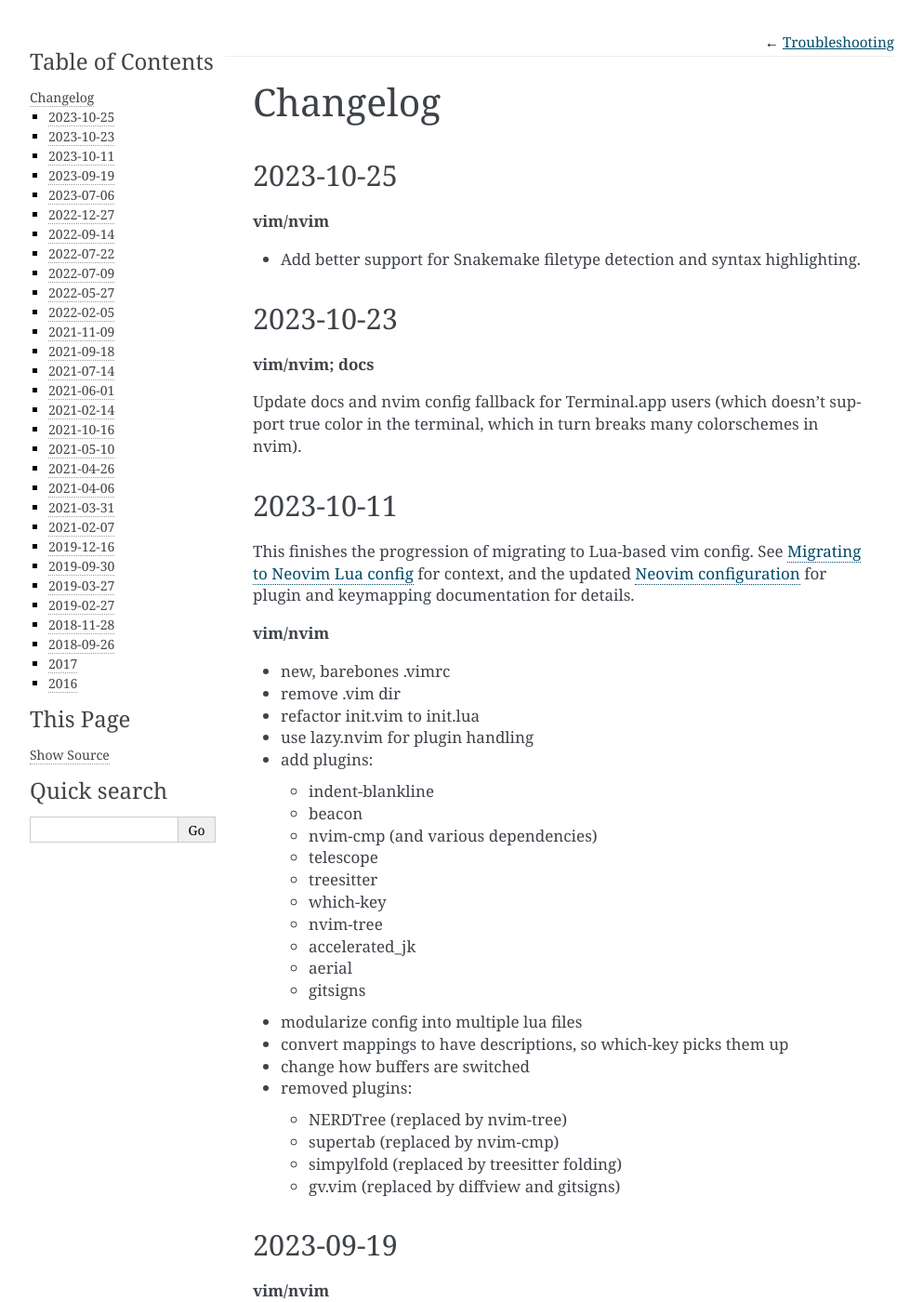
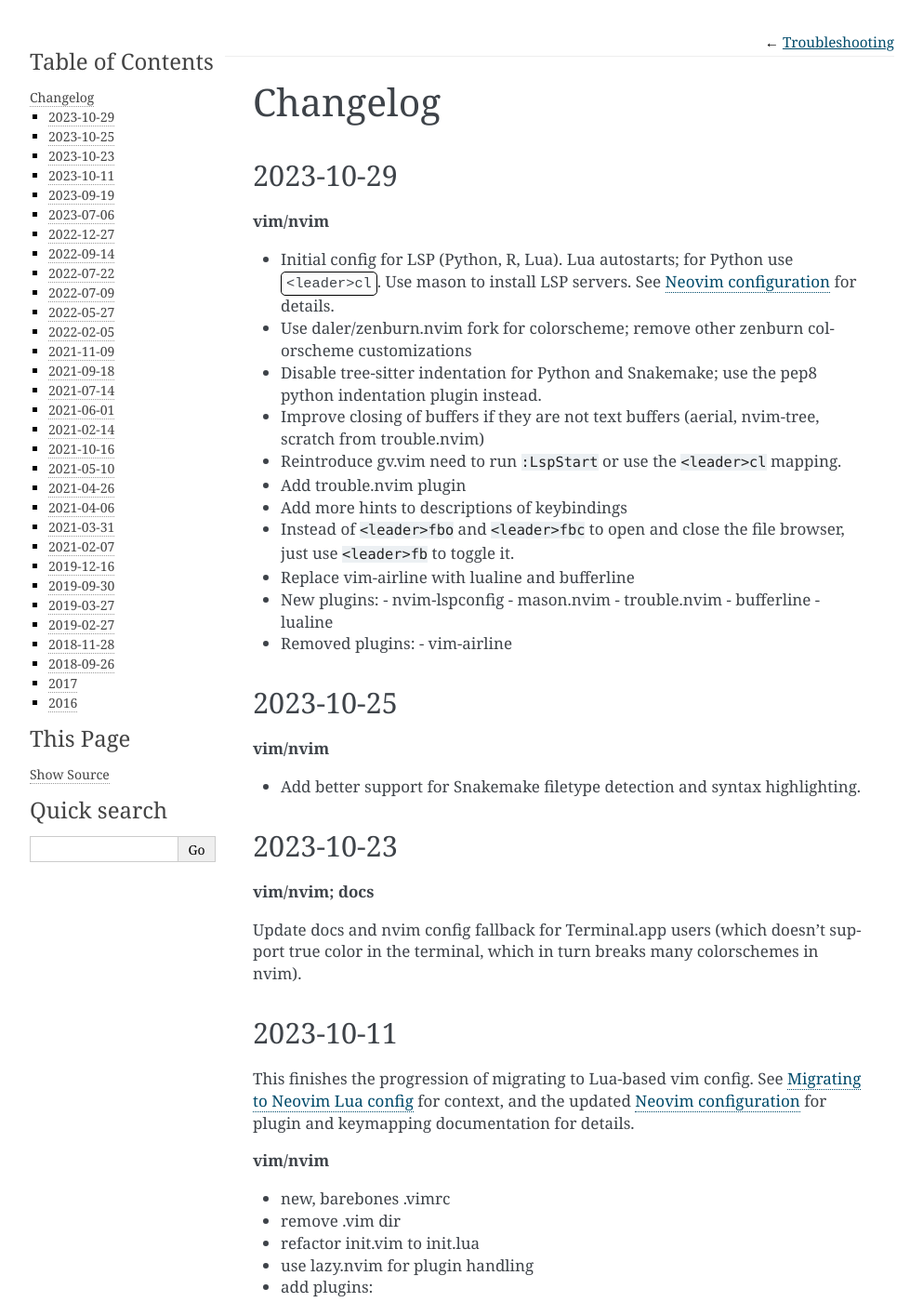
Before and after one commit to daler/dotfiles, a Sphinx documentation site: the page built from docs/changelog.rst, in a window 1280 px wide and 1400 px high. Shown: the whole window at 93% size, without its empty margins (148-1141 px from the left). Built offline with Sphinx 7.4.7, drawn with Linux system fonts in a browser that asks for light colours.

Commit message:
changelog

```diff
--- a/docs/changelog.rst
+++ b/docs/changelog.rst
@@ -1,5 +1,34 @@
 Changelog
 =========
+
+2023-10-29
+----------
+
+**vim/nvim**
+
+- Initial config for LSP (Python, R, Lua). Lua autostarts; for Python use
+  :kbd:`<leader>cl`. Use mason to install LSP servers. See :ref:`vim` for
+  details.
+- Use daler/zenburn.nvim fork for colorscheme; remove other zenburn colorscheme customizations
+- Disable tree-sitter indentation for Python and Snakemake; use the pep8 python indentation plugin instead.
+- Improve closing of buffers if they are not text buffers (aerial, nvim-tree, scratch from trouble.nvim)
+- Reintroduce gv.vim
+  need to run ``:LspStart`` or use the ``<leader>cl`` mapping.
+- Add trouble.nvim plugin
+- Add more hints to descriptions of keybindings
+- Instead of ``<leader>fbo`` and ``<leader>fbc`` to open and close the file
+  browser, just use ``<leader>fb`` to toggle it.
+- Replace vim-airline with lualine and bufferline
+- New plugins:
+  - nvim-lspconfig
+  - mason.nvim
+  - trouble.nvim
+  - bufferline
+  - lualine
+
+- Removed plugins:
+  - vim-airline
+
 
 2023-10-25
 ----------
@@ -49,7 +79,6 @@ keymapping documentation for details.
   - NERDTree (replaced by nvim-tree)
   - supertab (replaced by nvim-cmp)
   - simpylfold (replaced by treesitter folding)
-  - gv.vim (replaced by diffview and gitsigns)
 
 2023-09-19
 ----------
```
Also changed, not shown: other parts of docs/changelog.rst (+1 -0 lines).
